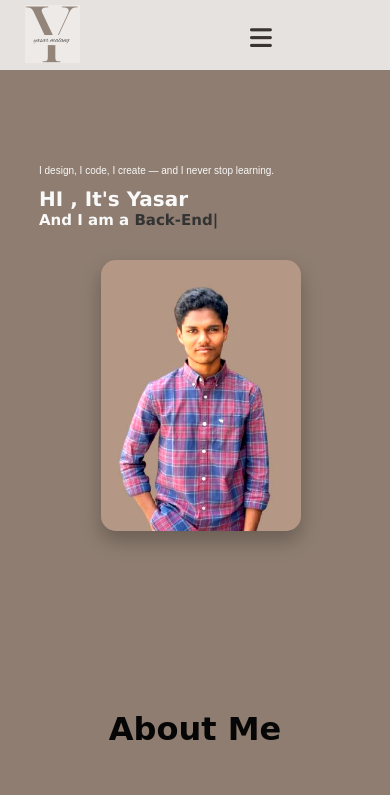
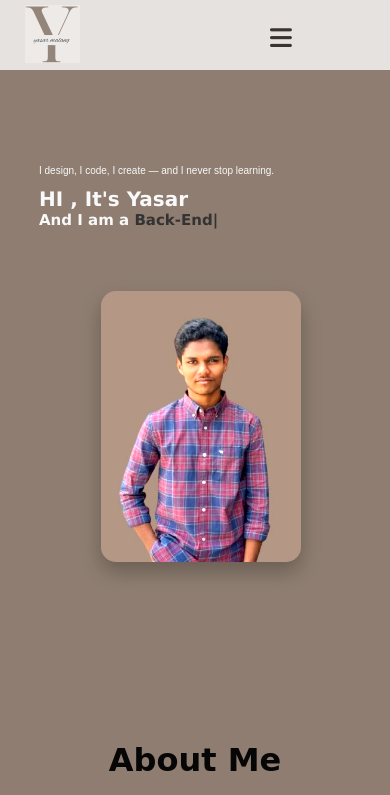
Before and after one commit to Malangyasir/potfolio, a plain HTML site: page index.html in a window 390 px wide. Shown: the top 795 px of the page. Drawn offline with nearby package versions, Linux system fonts and the light colour scheme.

Commit message:
Update responsive.css

```diff
--- a/responsive.css
+++ b/responsive.css
@@ -72,7 +72,7 @@
 
   nav .fa-bars {
     position: absolute;
-    left: 250px;
+    left: 270px;
     top: 25px;
   }
 
@@ -107,7 +107,7 @@
     margin-left: 20%;
     margin-right: -13%;
     display: block;
-    margin-top: 10%;
+    margin-top: 20%;
     box-shadow: 0 10px 20px rgba(0, 0, 0, 0.25);
     transition: transform 0.6s ease, filter 0.3s ease;
   }
```
